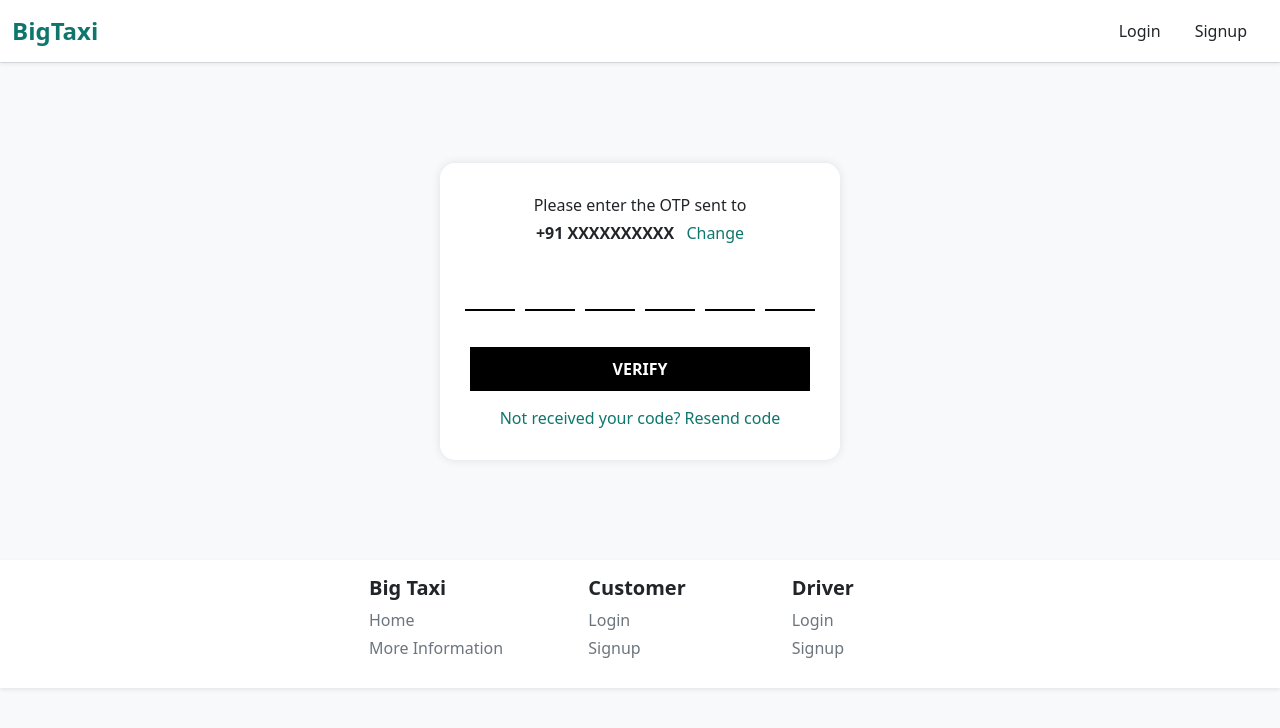
After one commit to sureshdulupolai/BigTaxi, a Django app: page /home/otp-testing/ in a window 1280 px wide. The commit adds this page. Shown: the top 728 px of the page. Run offline with Django 5.2, Linux system fonts and the light colour scheme.

Commit message:
change in otp views and template, and create a resend otp function

```diff
--- a/Django/Taxi/taxi_app/models.py
+++ b/Django/Taxi/taxi_app/models.py
@@ -83,6 +83,7 @@ class FinishReviewByCustomer(models.Model):
         return self.statusCode
 
 class TaxiOnRunning(models.Model):
+    st = [('hide', 'hide'),('open', 'open')]
     statusCode = models.CharField(max_length=50)
     taxiDriverName = models.CharField(500)
     taxiCustomerName = models.CharField(max_length=500)
@@ -96,7 +97,7 @@ class TaxiOnRunning(models.Model):
     taxiFairPrice = models.CharField(max_length=40)
     cuponCode = models.CharField(max_length=100, default='none')
     OTP_Here = models.CharField(max_length=6, default='NA')
-
+    statusHideOrOpen = models.CharField(max_length=100, default='hide', choices=st)
 
     def __str__(self):
         return str((self.statusCode, self.taxiDriverName, self.taxiCustomerName))
--- a/Django/Taxi/taxi_app/urls.py
+++ b/Django/Taxi/taxi_app/urls.py
@@ -24,9 +24,13 @@ urlpatterns = [
     path('ready-to-go/<idCode>', views.readyToGoFunctionBaseView, name='readyToGo'),
 
     # Customer
-    path('running-status-information/<TaxiId>/', views.OtpPageFunctionBaseView, name='OTP'),
+    path('ready-to-go-otp/<TaxiId>/', views.OtpPageFunctionBaseView, name='OTP'),
+    path('ready-to-go-otp/<idCode>/', views.ResendOtpFunctionBaseView, name='resendOTP'),
 
     # review page
     path('review/', views.reviewPageFunctionBaseView, name='review'),
     path('delete-review/', views.deleteReviewFunctionBaseView, name='deleteReview'),
+
+    # testing code
+    path('otp-testing/', views.PageFunctionHereForDemoTesting),
 ]
--- a/Django/Taxi/taxi_app/views.py
+++ b/Django/Taxi/taxi_app/views.py
@@ -510,6 +510,7 @@ def RePostPinTaxiFunctionBaseView(request, CodeNeed):
 
     return render(request, 'main/repostPin.html', {'CodeNeed' : CodeNeed})
 
+# login, or not login function to be build later
 def driverPinStartFunctionBaseView(request):
     nav = navbar(request)
     userCode = nav.get('userBarCodeAccessis')
@@ -535,6 +536,7 @@ def readyToGoFunctionBaseView(request, idCode):
             RandomNumber = str(random.randint(100000, 999999)); request.session['OTP_Code_BT'] = RandomNumber
             TaxiOnRunning(statusCode = PTA_ObjectReturn.taxiAvaId, taxiDriverName = PTA_ObjectReturn.driverCode, taxiCustomerName = PTA_ObjectReturn.customerId.UserCode, totalPassanger = PTA_ObjectReturn.taxiPassenger, taxiRunningFrom = PTA_ObjectReturn.currentLocation, taxiRunningTo = PTA_ObjectReturn.toLocation, taxiStartTime = PTA_ObjectReturn.taxiDateAndTimeByUser, taxiFutureEndTime = request.POST.get('FutureTime'), taxiFairPrice = PTA_ObjectReturn.priceOfTravel, cuponCode = request.POST.get('uCouponCodeRTG') or PTA_ObjectReturn.couponCodeWas, OTP_Here = RandomNumber).save()
             PTA_ObjectReturn.delete()
+            return redirect('taxi_app:OTP', TaxiId = idCode)
 
     else:
         nv = navbar(request)
@@ -545,7 +547,46 @@ def readyToGoFunctionBaseView(request, idCode):
             messages.info(request, f"Oops!, page does not getting.. for : '{request.path}'")
         return redirect('taxi_app:home')
 
-    return render(request, 'ava/running-check.html', {'detail' : PTA_ObjectReturn.customerId.UProfileName, 'Otp' : 'TAXIIDHERE109'})
+    context =  {'detail' : PTA_ObjectReturn.customerId.UProfileName}
+    return render(request, 'ava/running-check.html', context)
 
 def OtpPageFunctionBaseView(request, TaxiId):
+    referrer = request.META.get('HTTP_REFERER')
+    if referrer:
+
+        print(referrer, ' - referrer code here')
+        if request.method == 'POST':
+            PTA_OTP = TaxiOnRunning.objects.get(statusCode = TaxiId)
+            driverGetOTP = request.POST.get('otp_data')
+
+            # if need then add session for access -> OTP_Code_BT
+            if str(PTA_OTP.OTP_Here) == str(driverGetOTP):
+                PTA_OTP.datOfTripStart = timezone.now().date()
+                PTA_OTP.timeOfTripStart = timezone.now().time()
+                PTA_OTP.statusHideOrOpen = 'open'
+                PTA_OTP.save()
+                ...
+    else:
+        nv = navbar(request)
+        userStatus = nv.get('userCategoryis')
+        if userStatus == 'Driver':
+            messages.warning(request, "Can't getting the page!, please access your own details other wise your account will be freez.")
+        elif userStatus == 'Customer':
+            messages.info(request, f"Oops!, page does not getting.. for : '{request.path}'")
+        return redirect('taxi_app:home')
+    return render(request, 'ava/otp.html', {'IDCODE' : TaxiId})
+
+def ResendOtpFunctionBaseView(request, idCode):
+    referrer = request.META.get('HTTP_REFERER')
+    if referrer:
+        TOR = TaxiOnRunning.objects.get(statusCode = idCode)
+        RandomNumber = str(random.randint(640000, 999999)); request.session['OTP_Code_BT'] = RandomNumber
+        TOR.OTP_Here = RandomNumber
+        TOR.save()
+        return redirect('taxi_app:OTP', TaxiId = idCode)
+
+def runningPageFunctionBaseView(request, id):
     return render(request, 'customer/running_status.html')
+
+def PageFunctionHereForDemoTesting(request):
+    return render(request, 'ava/otp.html')
--- /dev/null
+++ b/Django/Taxi/templates/ava/otp.html
@@ -0,0 +1,87 @@
+{% extends 'base.html' %}
+{% block body %}
+  <style>
+    body {
+      background-color: #f9f9f9;
+    }
+    .otp-container {
+      max-width: 400px;
+      margin: 100px auto;
+      text-align: center;
+      background-color: #fff;
+      padding: 30px;
+      border-radius: 15px;
+      box-shadow: 0 0 10px rgba(0,0,0,0.1);
+    }
+    .otp-input {
+      width: 50px;
+      height: 50px;
+      font-size: 24px;
+      text-align: center;
+      margin: 0 5px;
+      border: none;
+      border-bottom: 2px solid #000;
+    }
+    .otp-input:focus {
+      outline: none;
+      border-bottom: 2px solid #0f766e !important;
+    }
+    .verify-btn {
+      background-color: #000;
+      color: #fff;
+      font-weight: bold;
+      width: 100%;
+      padding: 10px;
+      border: none;
+      margin-top: 20px;
+    }
+    .resend-link {
+      margin-top: 15px;
+      display: block;
+      color: #0f766e !important;
+      text-decoration: none;
+    }
+    .resend-link:hover {
+      text-decoration: underline;
+    }
+  </style>
+
+<div class="otp-container">
+  <p class="mb-1">Please enter the OTP sent to</p>
+  <p><strong>+91 XXXXXXXXXX</strong> <a href="#" class="ms-2 text-main-own">Change</a></p>
+
+  <form method="POST">
+    {% csrf_token %}
+    <div class="d-flex justify-content-center mb-3">
+      <input type="text" class="otp-input" name="digit1" maxlength="1" required>
+      <input type="text" class="otp-input" name="digit2" maxlength="1" required>
+      <input type="text" class="otp-input" name="digit3" maxlength="1" required>
+      <input type="text" class="otp-input" name="digit4" maxlength="1" required>
+      <input type="text" class="otp-input" name="digit5" maxlength="1" required>
+      <input type="text" class="otp-input" name="digit6" maxlength="1" required>
+    </div>
+
+    <button type="submit" class="verify-btn">VERIFY</button>
+    <a href="{% url 'taxi_app:resendOTP' IDCODE %}" class="resend-link">Not received your code? Resend code</a>
+  </form>
+</div>
+
+<script>
+  const inputs = document.querySelectorAll('.otp-input');
+
+  inputs.forEach((input, index) => {
+    input.addEventListener('input', (e) => {
+      const value = e.target.value;
+      if (value.length === 1 && index < inputs.length - 1) {
+        inputs[index + 1].focus();
+      }
+    });
+
+    input.addEventListener('keydown', (e) => {
+      if (e.key === 'Backspace' && !e.target.value && index > 0) {
+        inputs[index - 1].focus();
+      }
+    });
+  });
+</script>
+{% endblock %}
--- a/Django/Taxi/templates/ava/running-check.html
+++ b/Django/Taxi/templates/ava/running-check.html
@@ -27,7 +27,7 @@
 
             <!-- Submit Button -->
             <div class="d-flex justify-content-between">
-                <a href="{% url 'taxi_app:OTP' Otp %}" class="btn btn-secondary">← Back</a>
+                <a href="#" class="btn btn-secondary">← Back</a>
                 <button type="submit" class="btn btn-success">Accept Trip</button>
             </div>
         </form>
```
Also changed, not shown: Django/Taxi/db.sqlite3, Django/Taxi/taxi_app/migrations/0016_taxionrunning_statushideoropen.py (added).
